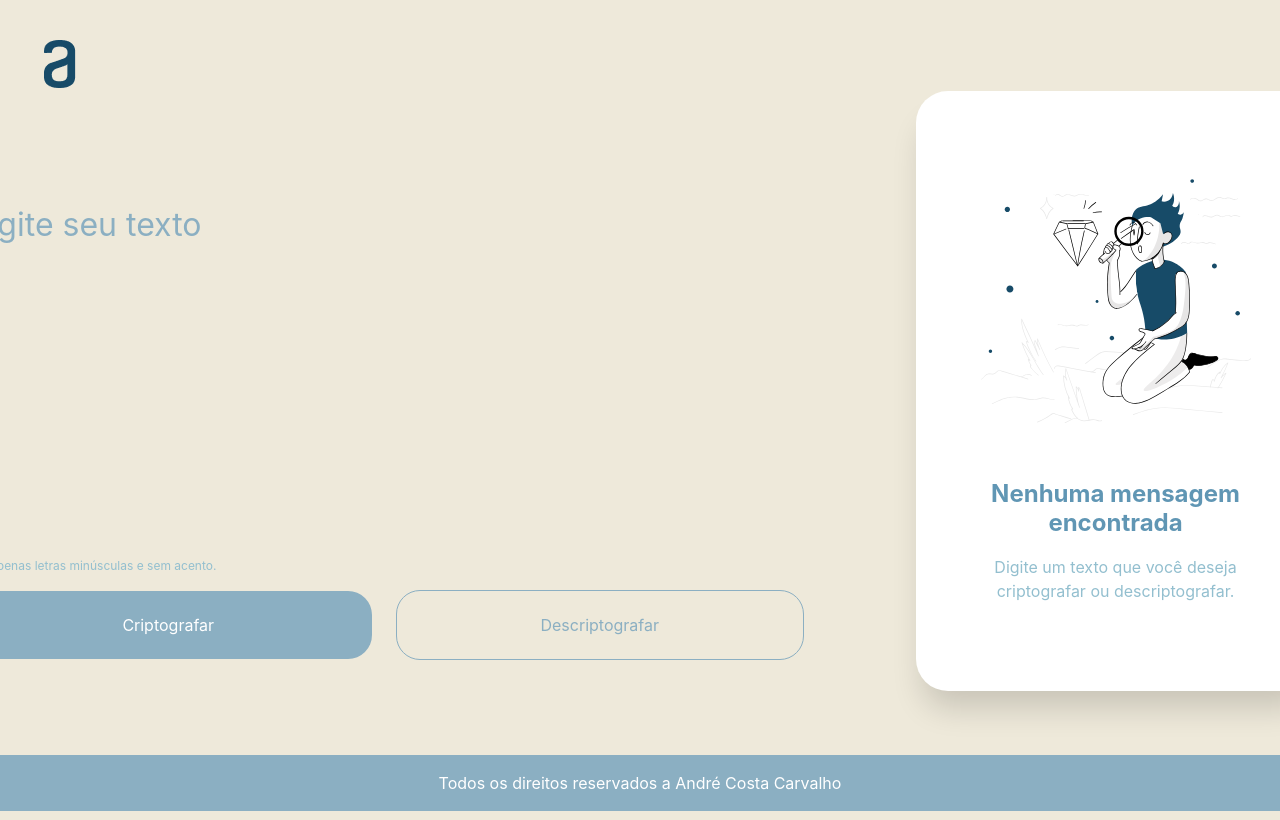
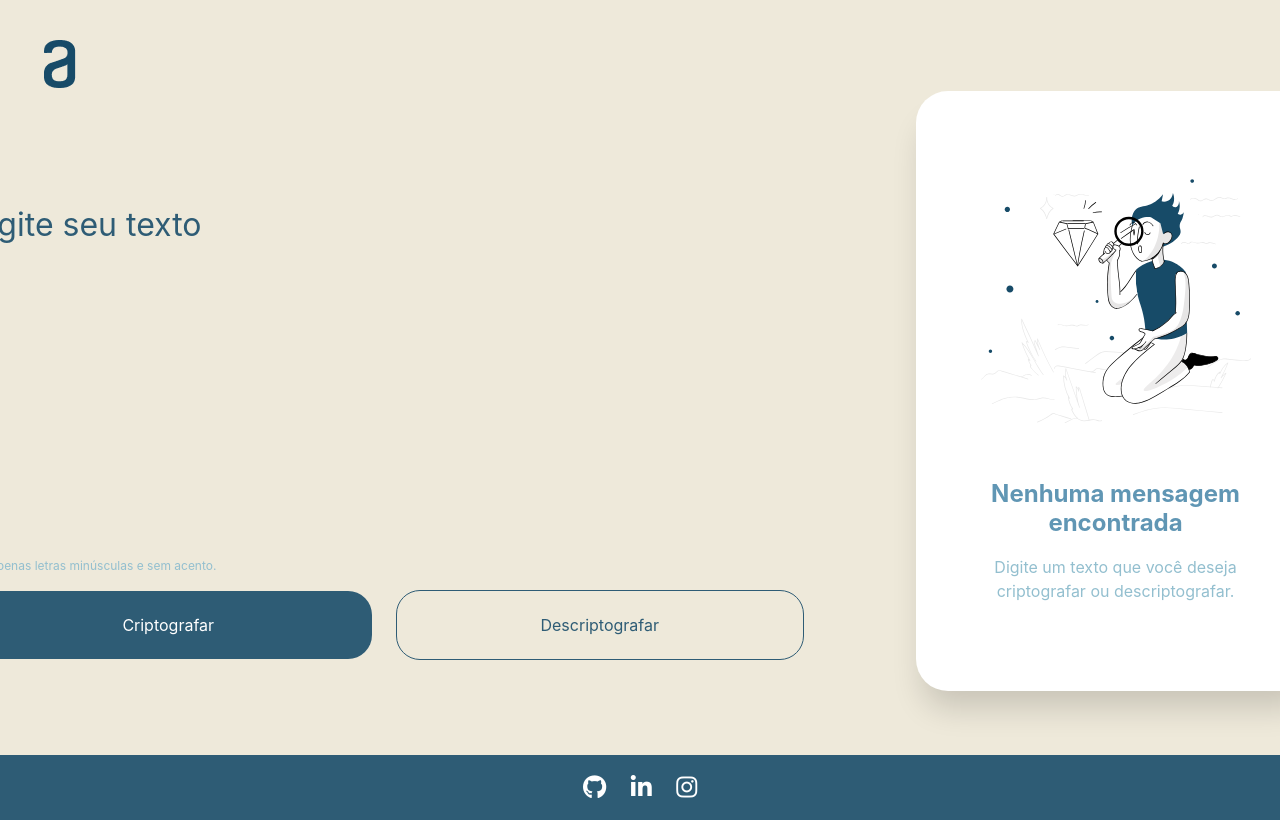
Before and after one commit to andrecosta20/Desafio-ONE, a plain HTML site: page index.html in a window 1280 px wide. Shown: the top 820 px of the page. Drawn offline with Linux system fonts and the light colour scheme.

Commit message:
Atualização do rodapé, com icones e animações.

```diff
--- a/index.html
+++ b/index.html
@@ -10,6 +10,7 @@
     <link rel="stylesheet" href="/styles/reset.css">
     <link rel="stylesheet" href="/styles/style.css">
     <link rel="stylesheet" href="/styles/media-queries.css">
+    <link rel="stylesheet" href="https://cdnjs.cloudflare.com/ajax/libs/font-awesome/6.0.0-beta3/css/all.min.css">
 
 </head>
 
@@ -56,7 +57,9 @@
     </main>
 
     <footer class="footer">
-        <p>Todos os direitos reservados a André Costa Carvalho</p>
+        <a href="https://github.com/andrecosta20" target="_blank" class="social-icon"><i class="fab fa-github"></i></a>
+        <a href="https://www.linkedin.com/in/andre-costa-carvalho-1305362b8/" target="_blank" class="social-icon"><i class="fab fa-linkedin-in"></i></a>
+        <a href="https://www.instagram.com/coxxtento/" target="_blank" class="social-icon"><i class="fab fa-instagram"></i></a>
     </footer>
 
     <script src="/script.js"></script>
--- a/styles/style.css
+++ b/styles/style.css
@@ -1,6 +1,6 @@
 :root {
     --cor-primaria: #EEE9DA;
-    --cor-secundaria: #8bafc2;
+    --cor-secundaria: #2E5C75;
     --cor-titulos: #6096B4;
     --cor-paragrafos: #93BFCF;
     --cor-texto_botao: #ffffff;
@@ -298,7 +298,23 @@ textarea:focus {
     font-family: var(--fonte-primaria);
 }
 
+
 /* Animações */
+
+.social-icon {
+    font-size: 1.5em;
+    color: inherit;
+    text-decoration: none;
+    margin: 0 10px;
+    display: inline-block;
+    transition: all .2s ease-in-out;
+}
+
+.social-icon:hover, .social-icon:focus {
+    color: var(--cor-primaria);
+    transition: color 0.3s;
+    transform: scale(1.2);
+}
 
 @keyframes fadeSlideDown {
     from {
```
